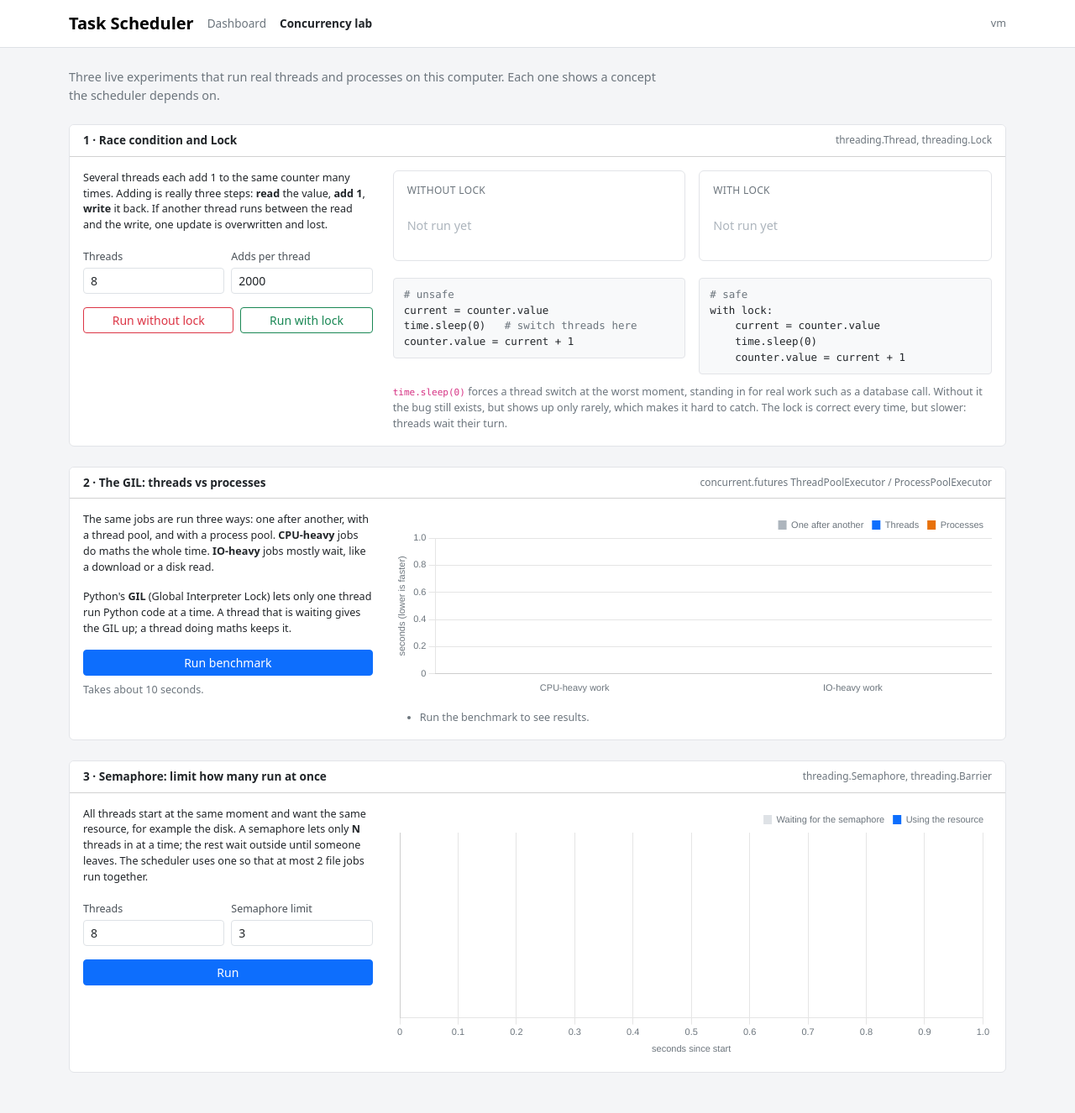
After one commit to shreyapanse07-gif/Multithreaded-Task-Scheduler, a Flask app: page /lab in a window 1280 px wide. The commit adds this page. Shown: the whole page at 84% size. Run offline with Flask 3, Linux system fonts and the light colour scheme.

Commit message:
Concurrency lab addded

```diff
--- /dev/null
+++ b/dashboard/static/lab.js
@@ -0,0 +1,153 @@
+// Concurrency Lab front end: runs one experiment per button and draws the result.
+"use strict";
+
+const $ = (id) => document.getElementById(id);
+const fmt = (n) => Number(n).toLocaleString("en-IN");
+let gilChart, semChart;
+
+async function post(path, body = {}) {
+  const res = await fetch(path, {
+    method: "POST", headers: { "Content-Type": "application/json" }, body: JSON.stringify(body),
+  });
+  const data = await res.json().catch(() => ({}));
+  if (!res.ok) throw new Error(data.error || `Request failed (${res.status})`);
+  return data;
+}
+
+// Disable the button and show "Running…" while an experiment runs.
+async function busy(button, msgEl, work) {
+  const label = button.textContent;
+  document.querySelectorAll("main button").forEach((b) => (b.disabled = true));
+  button.textContent = "Running…";
+  msgEl.textContent = "";
+  try {
+    await work();
+  } catch (err) {
+    msgEl.textContent = err.message;
+  } finally {
+    button.textContent = label;
+    document.querySelectorAll("main button").forEach((b) => (b.disabled = false));
+  }
+}
+
+// ------------------------------------------------------------ 1. race condition
+function renderRace(r) {
+  const box = $(r.use_lock ? "r-box-safe" : "r-box-unsafe");
+  const ok = r.lost === 0;
+  box.className = "result-box " + (ok ? "box-good" : "box-bad");
+  box.innerHTML = `
+    <div class="result-title">${r.use_lock ? "With lock" : "Without lock"}</div>
+    <div class="result-big ${ok ? "text-success" : "text-danger"}">${fmt(r.actual)}</div>
+    <div class="result-line">expected ${fmt(r.expected)} (${r.threads} threads × ${fmt(r.increments)})</div>
+    <div class="result-line fw-semibold ${ok ? "text-success" : "text-danger"} mt-1">
+      ${ok ? "Correct, no updates lost" : `${fmt(r.lost)} updates lost (${r.lost_percent}%)`}</div>
+    <div class="result-line text-secondary mt-1">took ${r.seconds} s</div>`;
+}
+
+function runRace(useLock, button) {
+  busy(button, $("r-msg"), async () => {
+    renderRace(await post("/api/lab/race", {
+      threads: $("r-threads").value, increments: $("r-incs").value, use_lock: useLock,
+    }));
+  });
+}
+
+// ------------------------------------------------------------ 2. GIL
+function makeGilChart() {
+  gilChart = new Chart($("g-chart"), {
+    type: "bar",
+    data: {
+      labels: ["CPU-heavy work", "IO-heavy work"],
+      datasets: [
+        { label: "One after another", data: [], backgroundColor: "#adb5bd" },
+        { label: "Threads", data: [], backgroundColor: "#0d6efd" },
+        { label: "Processes", data: [], backgroundColor: "#e8710a" },
+      ],
+    },
+    options: {
+      maintainAspectRatio: false,
+      scales: { y: { beginAtZero: true, title: { display: true, text: "seconds (lower is faster)" } },
+                x: { grid: { display: false } } },
+      plugins: { legend: { position: "top", align: "end", labels: { boxWidth: 10 } },
+                 tooltip: { callbacks: { label: (c) => `${c.dataset.label}: ${c.raw} s` } } },
+    },
+  });
+}
+
+function speed(x) {
+  return x >= 1 ? `${x}× faster` : `${x}× (slower)`;
+}
+
+function renderGil(r) {
+  const { cpu, io } = r;
+  gilChart.data.datasets[0].data = [cpu.sequential, io.sequential];
+  gilChart.data.datasets[1].data = [cpu.threads, io.threads];
+  gilChart.data.datasets[2].data = [cpu.processes, io.processes];
+  gilChart.update();
+
+  $("g-info").textContent = `Python ${r.python} · ${r.cores} CPU cores · ${r.jobs} jobs, ${r.workers} workers · GIL ${r.gil_enabled ? "on" : "off"}`;
+
+  const lines = [];
+  if (r.gil_enabled && cpu.speedup_threads < 1.3) {
+    lines.push(`<b>CPU work, threads: ${speed(cpu.speedup_threads)}.</b> No real gain: the GIL lets only one thread do maths at a time, and switching between them costs a little.`);
+  } else {
+    lines.push(`<b>CPU work, threads: ${speed(cpu.speedup_threads)}.</b>${r.gil_enabled ? "" : " This Python has no GIL, so threads can use several cores."}`);
+  }
+  if (cpu.speedup_processes >= 1.2) {
+    lines.push(`<b>CPU work, processes: ${speed(cpu.speedup_processes)}.</b> Each process has its own Python and its own GIL, so they really use ${r.workers} cores at once (process start-up time is included).`);
+  } else {
+    lines.push(`<b>CPU work, processes: ${speed(cpu.speedup_processes)}.</b> Starting processes takes time; with bigger jobs they pull ahead.`);
+  }
+  lines.push(`<b>IO work, threads: ${speed(io.speedup_threads)}.</b> A waiting thread gives up the GIL, so the others keep going. That is why the scheduler uses threads: its jobs mostly wait on files and the disk.`);
+  $("g-summary").innerHTML = lines.map((l) => `<li class="mb-1">${l}</li>`).join("");
+}
+
+// ------------------------------------------------------------ 3. semaphore
+function makeSemChart() {
+  semChart = new Chart($("s-chart"), {
+    type: "bar",
+    data: { labels: [], datasets: [
+      { label: "Waiting for the semaphore", data: [], backgroundColor: "#dee2e6", grouped: false, barThickness: 16 },
+      { label: "Using the resource", data: [], backgroundColor: "#0d6efd", grouped: false, barThickness: 16 },
+    ] },
+    options: {
+      indexAxis: "y", maintainAspectRatio: false, animation: { duration: 400 },
+      scales: { x: { beginAtZero: true, title: { display: true, text: "seconds since start" } },
+                y: { grid: { display: false } } },
+      plugins: { legend: { position: "top", align: "end", labels: { boxWidth: 10 } },
+                 tooltip: { callbacks: { label: (c) => `${c.dataset.label}: ${c.raw[0]}–${c.raw[1]} s` } } },
+    },
+  });
+}
+
+function renderSem(r) {
+  semChart.data.labels = r.rows.map((x) => x.thread);
+  semChart.data.datasets[0].data = r.rows.map((x) => [x.asked, x.got]);
+  semChart.data.datasets[1].data = r.rows.map((x) => [x.got, x.done]);
+  semChart.update();
+  const stat = (label, value, cls = "") =>
+    `<div class="col-4"><div class="mini-label">${label}</div><div class="mini-value ${cls}">${value}</div></div>`;
+  $("s-stats").innerHTML =
+    stat("Limit", r.limit) +
+    stat("Most at once", r.max_inside, r.max_inside <= r.limit ? "text-success" : "text-danger") +
+    stat("Total time", r.total_seconds + " s");
+}
+
+function runSem(button) {
+  busy(button, $("s-msg"), async () => {
+    renderSem(await post("/api/lab/semaphore", { threads: $("s-threads").value, limit: $("s-limit").value }));
+  });
+}
+
+// ------------------------------------------------------------ start
+document.addEventListener("DOMContentLoaded", () => {
+  Chart.defaults.font.size = 11;
+  Chart.defaults.color = "#6c757d";
+  makeGilChart();
+  makeSemChart();
+  $("r-unsafe").addEventListener("click", (e) => runRace(false, e.currentTarget));
+  $("r-safe").addEventListener("click", (e) => runRace(true, e.currentTarget));
+  $("g-run").addEventListener("click", (e) =>
+    busy(e.currentTarget, $("g-msg"), async () => renderGil(await post("/api/lab/gil"))));
+  $("s-run").addEventListener("click", (e) => runSem(e.currentTarget));
+});
--- a/dashboard/static/style.css
+++ b/dashboard/static/style.css
@@ -28,3 +28,18 @@ body { background: #f4f5f7; font-size: 0.9rem; }
 
 pre.result { background: #f8f9fa; border: 1px solid #e2e4e8; padding: 0.75rem;
              font-size: 0.78rem; max-height: 320px; overflow: auto; white-space: pre-wrap; }
+
+/* ---------- Concurrency lab ---------- */
+.nav-link { font-size: 0.85rem; padding: 0.25rem 0; }
+.lab-intro { max-width: 720px; }
+.result-box { border: 1px solid #e2e4e8; border-radius: 6px; padding: 0.9rem 1rem; height: 100%; background: #fff; }
+.result-title { font-size: 0.75rem; text-transform: uppercase; letter-spacing: 0.03em; color: #6c757d; margin-bottom: 0.4rem; }
+.result-empty { color: #adb5bd; padding: 1rem 0; }
+.result-big { font-size: 1.8rem; font-weight: 600; font-variant-numeric: tabular-nums; line-height: 1.1; }
+.result-line { font-size: 0.8rem; color: #495057; font-variant-numeric: tabular-nums; }
+.box-bad { border-left: 4px solid #dc3545; }
+.box-good { border-left: 4px solid #198754; }
+pre.code { background: #f8f9fa; border: 1px solid #e2e4e8; border-radius: 4px; padding: 0.6rem 0.75rem;
+           font-size: 0.78rem; margin-bottom: 0.75rem; }
+pre.code .c { color: #6c757d; }
+.chart-tall { height: 300px; }
--- a/dashboard/templates/index.html
+++ b/dashboard/templates/index.html
@@ -11,7 +11,11 @@
 
 <nav class="navbar border-bottom bg-white">
   <div class="container-xl">
-    <span class="navbar-brand fw-semibold">Task Scheduler</span>
+    <div class="d-flex align-items-center gap-3">
+      <span class="navbar-brand fw-semibold me-0">Task Scheduler</span>
+      <a class="nav-link active fw-semibold" href="/">Dashboard</a>
+      <a class="nav-link text-secondary" href="/lab">Concurrency lab</a>
+    </div>
     <span class="small text-secondary">
       <span id="live-dot" class="dot dot-off"></span>
       <span id="live-text">connecting…</span>
--- /dev/null
+++ b/dashboard/templates/lab.html
@@ -0,0 +1,148 @@
+<!doctype html>
+<html lang="en">
+<head>
+  <meta charset="utf-8">
+  <meta name="viewport" content="width=device-width, initial-scale=1">
+  <title>Concurrency Lab</title>
+  <link href="https://cdn.jsdelivr.net/npm/bootstrap@5.3.3/dist/css/bootstrap.min.css" rel="stylesheet">
+  <link href="{{ url_for('static', filename='style.css') }}" rel="stylesheet">
+</head>
+<body>
+
+<nav class="navbar border-bottom bg-white">
+  <div class="container-xl">
+    <div class="d-flex align-items-center gap-3">
+      <span class="navbar-brand fw-semibold me-0">Task Scheduler</span>
+      <a class="nav-link text-secondary" href="/">Dashboard</a>
+      <a class="nav-link active fw-semibold" href="/lab">Concurrency lab</a>
+    </div>
+    <span class="small text-secondary">{{ hostname }}</span>
+  </div>
+</nav>
+
+<main class="container-xl py-4">
+  <p class="text-secondary mb-4 lab-intro">
+    Three live experiments that run real threads and processes on this computer.
+    Each one shows a concept the scheduler depends on.
+  </p>
+
+  <!-- 1. Race condition -->
+  <section class="card mb-4">
+    <div class="card-header d-flex justify-content-between align-items-center">
+      <span>1 · Race condition and Lock</span>
+      <span class="small text-secondary fw-normal">threading.Thread, threading.Lock</span>
+    </div>
+    <div class="card-body">
+      <div class="row g-4">
+        <div class="col-lg-4">
+          <p class="small">Several threads each add 1 to the same counter many times.
+            Adding is really three steps: <b>read</b> the value, <b>add 1</b>, <b>write</b> it back.
+            If another thread runs between the read and the write, one update is overwritten and lost.</p>
+          <div class="row g-2 mb-3">
+            <div class="col-6"><label class="form-label" for="r-threads">Threads</label>
+              <input class="form-control form-control-sm" id="r-threads" type="number" min="2" max="16" value="8"></div>
+            <div class="col-6"><label class="form-label" for="r-incs">Adds per thread</label>
+              <input class="form-control form-control-sm" id="r-incs" type="number" min="100" max="5000" step="100" value="2000"></div>
+          </div>
+          <div class="d-flex gap-2">
+            <button class="btn btn-outline-danger btn-sm flex-fill" id="r-unsafe">Run without lock</button>
+            <button class="btn btn-outline-success btn-sm flex-fill" id="r-safe">Run with lock</button>
+          </div>
+          <div class="small text-danger mt-2" id="r-msg"></div>
+        </div>
+        <div class="col-lg-8">
+          <div class="row g-3">
+            <div class="col-md-6">
+              <div class="result-box" id="r-box-unsafe">
+                <div class="result-title">Without lock</div>
+                <div class="result-empty">Not run yet</div>
+              </div>
+            </div>
+            <div class="col-md-6">
+              <div class="result-box" id="r-box-safe">
+                <div class="result-title">With lock</div>
+                <div class="result-empty">Not run yet</div>
+              </div>
+            </div>
+          </div>
+          <div class="row g-3 mt-1">
+            <div class="col-md-6"><pre class="code"><span class="c"># unsafe</span>
+current = counter.value
+time.sleep(0)   <span class="c"># switch threads here</span>
+counter.value = current + 1</pre></div>
+            <div class="col-md-6"><pre class="code"><span class="c"># safe</span>
+with lock:
+    current = counter.value
+    time.sleep(0)
+    counter.value = current + 1</pre></div>
+          </div>
+          <p class="small text-secondary mb-0">
+            <code>time.sleep(0)</code> forces a thread switch at the worst moment, standing in for real work
+            such as a database call. Without it the bug still exists, but shows up only rarely, which makes it
+            hard to catch. The lock is correct every time, but slower: threads wait their turn.
+          </p>
+        </div>
+      </div>
+    </div>
+  </section>
+
+  <!-- 2. GIL -->
+  <section class="card mb-4">
+    <div class="card-header d-flex justify-content-between align-items-center">
+      <span>2 · The GIL: threads vs processes</span>
+      <span class="small text-secondary fw-normal">concurrent.futures ThreadPoolExecutor / ProcessPoolExecutor</span>
+    </div>
+    <div class="card-body">
+      <div class="row g-4">
+        <div class="col-lg-4">
+          <p class="small">The same jobs are run three ways: one after another, with a thread pool,
+            and with a process pool. <b>CPU-heavy</b> jobs do maths the whole time.
+            <b>IO-heavy</b> jobs mostly wait, like a download or a disk read.</p>
+          <p class="small">Python's <b>GIL</b> (Global Interpreter Lock) lets only one thread run Python code
+            at a time. A thread that is waiting gives the GIL up; a thread doing maths keeps it.</p>
+          <button class="btn btn-primary btn-sm w-100" id="g-run">Run benchmark</button>
+          <div class="small text-secondary mt-2" id="g-info">Takes about 10 seconds.</div>
+          <div class="small text-danger mt-1" id="g-msg"></div>
+        </div>
+        <div class="col-lg-8">
+          <div class="chart-box"><canvas id="g-chart"></canvas></div>
+          <ul class="small mt-3 mb-0" id="g-summary"><li class="text-secondary">Run the benchmark to see results.</li></ul>
+        </div>
+      </div>
+    </div>
+  </section>
+
+  <!-- 3. Semaphore -->
+  <section class="card mb-4">
+    <div class="card-header d-flex justify-content-between align-items-center">
+      <span>3 · Semaphore: limit how many run at once</span>
+      <span class="small text-secondary fw-normal">threading.Semaphore, threading.Barrier</span>
+    </div>
+    <div class="card-body">
+      <div class="row g-4">
+        <div class="col-lg-4">
+          <p class="small">All threads start at the same moment and want the same resource, for example the disk.
+            A semaphore lets only <b>N</b> threads in at a time; the rest wait outside until someone leaves.
+            The scheduler uses one so that at most 2 file jobs run together.</p>
+          <div class="row g-2 mb-3">
+            <div class="col-6"><label class="form-label" for="s-threads">Threads</label>
+              <input class="form-control form-control-sm" id="s-threads" type="number" min="2" max="12" value="8"></div>
+            <div class="col-6"><label class="form-label" for="s-limit">Semaphore limit</label>
+              <input class="form-control form-control-sm" id="s-limit" type="number" min="1" max="12" value="3"></div>
+          </div>
+          <button class="btn btn-primary btn-sm w-100" id="s-run">Run</button>
+          <div class="small text-danger mt-2" id="s-msg"></div>
+          <div class="row text-center g-2 mt-3" id="s-stats"></div>
+        </div>
+        <div class="col-lg-8">
+          <div class="chart-box chart-tall"><canvas id="s-chart"></canvas></div>
+        </div>
+      </div>
+    </div>
+  </section>
+</main>
+
+<script src="https://cdn.jsdelivr.net/npm/chart.js@4.4.1/dist/chart.umd.js"></script>
+<script src="{{ url_for('static', filename='lab.js') }}"></script>
+</body>
+</html>
--- /dev/null
+++ b/lab/__init__.py
@@ -0,0 +1 @@
+"""Concurrency Lab: live experiments shown on the /lab page."""
```
Also changed, not shown: dashboard/web.py (+53 -0 lines), lab/experiments.py (added, +181 -0 lines), tests/test_lab.py (added, +76 -0 lines), README.md, 2 other files.
